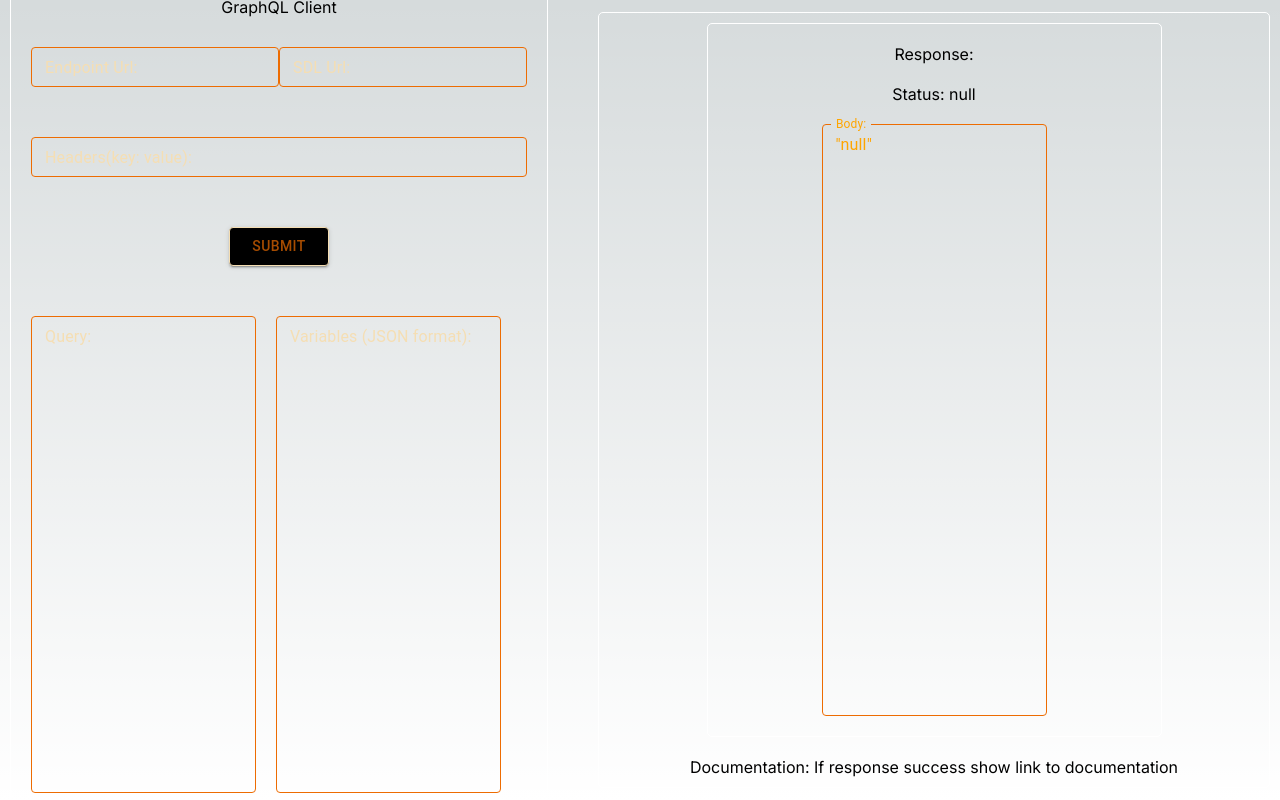
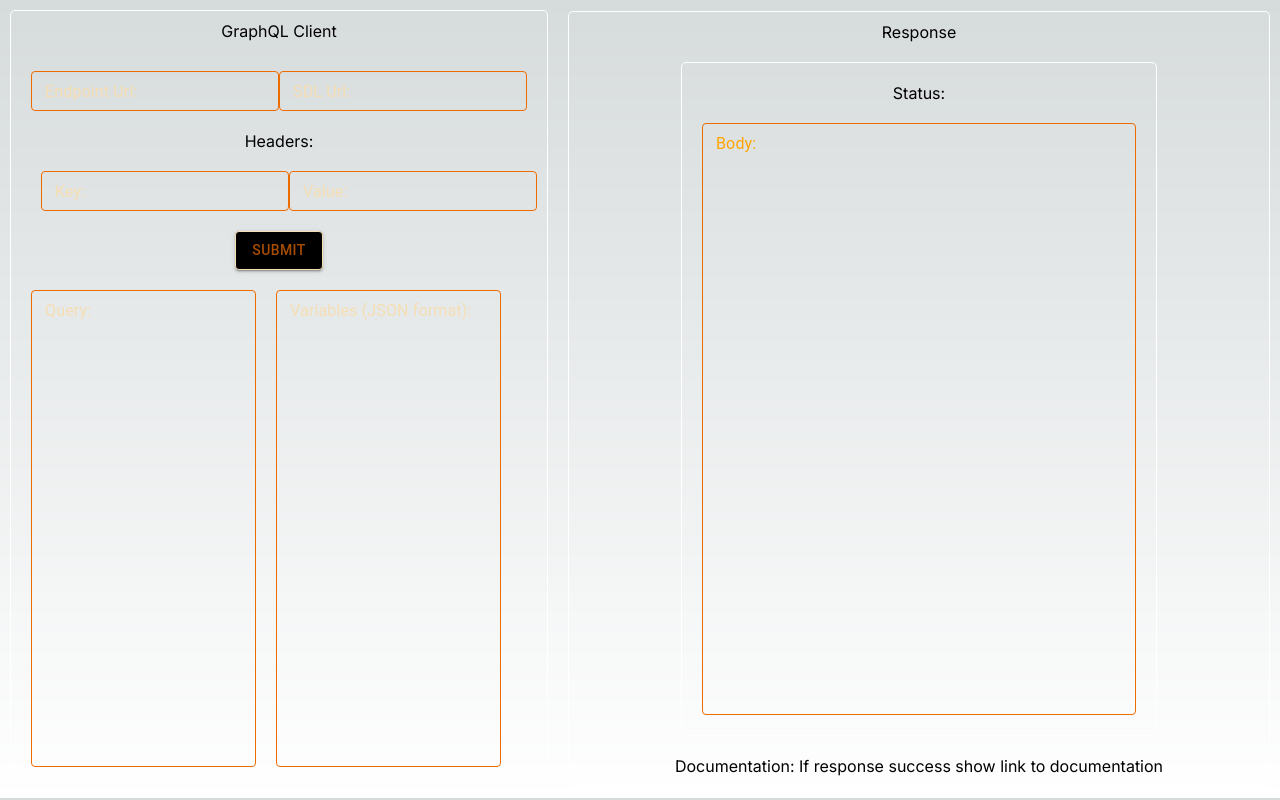
Before and after one commit to Asubas/graphiql-app, a Next.js app: page /graphql in a window 1280 px wide. Built offline with nearby package versions, Linux system fonts and the light colour scheme.

Commit message:
fix: change layout for grapql page and logic added header for request

```diff
--- a/src/app/graphql/graphql.module.scss
+++ b/src/app/graphql/graphql.module.scss
@@ -5,7 +5,7 @@
   flex-direction: column;
   justify-content: space-between;
   align-items: center;
-  gap: 50px;
+  gap: 20px;
   padding: 10px;
 
   .graphql-container,
@@ -51,11 +51,12 @@
     }
   }
 
-  .submit {
+  .submit,
+  .addHeader {
     color: #a64c01;
     background-color: #000000;
     border: 1px solid #f5deb3;
-    width: 100px;
+    width: max-content;
     align-self: center;
 
     &:hover {
@@ -67,12 +68,35 @@
 .graphql {
   width: 100%;
   flex-direction: row;
-  height: 100vh;
+  height: 100%;
+}
+
+.headers,
+.headersContainer {
+  display: flex;
+  justify-content: space-evenly;
+}
+
+.headers {
+  flex-wrap: wrap;
+  justify-content: center;
+  align-items: center;
+  gap: 10px;
+  max-width: 950px;
+  max-height: 100px;
+  overflow-y: scroll;
+  margin: 0 auto;
+  position: relative;
+  left: 10px;
+}
+
+.headerTitle {
+  text-align: center;
 }
 
 .header {
   display: block;
-  width: 100%;
+  width: max-content;
 
   &* {
     width: 100%;
--- a/src/app/graphql/page.tsx
+++ b/src/app/graphql/page.tsx
@@ -1,47 +1,26 @@
 'use client';
+import pages from './graphql.module.scss';
 import { useForm } from 'react-hook-form';
-import pages from './graphql.module.scss';
 import { useState } from 'react';
 import { GraphQLResponse, FormData } from '@/src/components/interfaces/graphQlInterface';
+import { Button, TextField } from '@mui/material';
+import { sendResponse } from '../../services/responses/sendResponse';
+import { RequestTextField } from '../../components/inputs/requestFieldInput/requestTextField';
 import { TextFieldInput } from '@/src/components/inputs/textFieldInput/textFieldInput';
-import { Button, TextField, styled } from '@mui/material';
-import { sendResponse } from './sendResponse';
-import MyTextField from './testTextField';
-
-const StyledTextField = styled(TextField)(({ theme }) => ({
-  '& label': {
-    color: 'orange', // Цвет для label
-  },
-  '& .MuiInputBase-input': {
-    color: 'orange', // Цвет текста
-  },
-  '& .MuiOutlinedInput-notchedOutline': {
-    borderColor: theme.palette.warning.main, // Цвет границы в обычном состоянии
-  },
-  '& .MuiOutlinedInput-root:hover .MuiOutlinedInput-notchedOutline': {
-    borderColor: theme.palette.warning.main, // Цвет границы при наведении
-  },
-  '& .MuiOutlinedInput-root.Mui-focused .MuiOutlinedInput-notchedOutline': {
-    borderColor: theme.palette.warning.main, // Цвет границы при фокусе
-  },
-  '& .MuiInputLabel-root.Mui-focused': {
-    color: 'orange', // Цвет label при фокусе
-  },
-}));
 
 const GraphQLClient = () => {
   const { register, handleSubmit, reset, setValue } = useForm<FormData>();
   const [response, setResponse] = useState<GraphQLResponse | null>(null);
   const [status, setStatus] = useState<number | null>(null);
-
+  const [headersList, setHeadersList] = useState<{ key: string; value: string }[]>([
+    { key: '', value: '' },
+  ]);
   const onSubmit = async (data: FormData) => {
-    const { endpointUrl, sdlUrl, headers, query, variables } = data;
+    const { endpointUrl, sdlUrl, headersKey, headersValue, query, variables } = data;
     const headersObj: Record<string, string> = {};
 
-    if (headers) {
-      const headerArray = headers.split(',');
-      headerArray.forEach((header: string) => {
-        const [key, value] = header.split(':');
+    if (headersKey && headersValue) {
+      headersList.forEach(({ key, value }: { key: string; value: string }) => {
         headersObj[key.trim()] = value.trim();
       });
     }
@@ -58,6 +37,20 @@ const GraphQLClient = () => {
     }
   };
 
+  const handleHeaderKeyChange = (index: number, value: string) => {
+    const newHeadersList = [...headersList];
+    newHeadersList[index].key = value;
+    if (value.trim() && newHeadersList.length === index + 1) {
+      newHeadersList.push({ key: '', value: '' });
+    }
+    setHeadersList(newHeadersList);
+  };
+  const handleHeaderValueChange = (index: number, value: string) => {
+    const newHeadersList = [...headersList];
+    newHeadersList[index].value = value;
+    setHeadersList(newHeadersList);
+  };
+
   return (
     <section className={pages.graphql}>
       <section className={pages['graphql-container']}>
@@ -67,11 +60,27 @@ const GraphQLClient = () => {
             <TextFieldInput label="Endpoint Url:" register={register('endpointUrl')} />
             <TextFieldInput label="SDL Url:" register={register('sdlUrl')} />
           </div>
-          <TextFieldInput
-            label="Headers(key: value):"
-            register={register('headers')}
-            customClass={pages.header}
-          />
+          <p className={pages.headerTitle}>Headers:</p>
+          <div className={pages.headers}>
+            {headersList.map((header, index) => (
+              <div key={index} className={pages.headersContainer}>
+                <TextFieldInput
+                  label="Key:"
+                  customClass={pages.header}
+                  InputProps={{
+                    onChange: (e) => handleHeaderKeyChange(index, e.target.value),
+                  }}
+                />
+                <TextFieldInput
+                  label="Value:"
+                  customClass={pages.header}
+                  InputProps={{
+                    onChange: (e) => handleHeaderValueChange(index, e.target.value),
+                  }}
+                />
+              </div>
+            ))}
+          </div>
           <Button className={pages.submit} variant="contained" type="submit">
             Submit
           </Button>
@@ -87,22 +96,10 @@ const GraphQLClient = () => {
         </form>
       </section>
       <section className={pages['response-container']}>
+        <p> Response</p>
         <div className={pages.response}>
-          <p> Response: </p>
-          <p>Status: {status ? status : 'null'}</p>
-          {/* <TextField
-            className={`${pages.area}`}
-            id={'outlined-basic'}
-            label="Body: "
-            variant="outlined"
-            size="small"
-            color="warning"
-            multiline
-            rows={25}
-            defaultValue=""
-            value={response ? JSON.stringify(response, null, 2) : 'null'}
-          /> */}
-          <MyTextField response={response ? response : 'null'} />
+          <p>Status: {status ? status : ''}</p>
+          <RequestTextField response={response ? response : ''} />
         </div>
         <p>
           Documentation:{' '}
--- a/src/app/graphql/testTextField.tsx
+++ b/src/components/inputs/requestFieldInput/requestTextField.tsx
@@ -1,5 +1,4 @@
 import { TextField, styled } from '@mui/material';
-import { useTheme } from '@mui/material/styles';
 
 const StyledTextField = styled(TextField)(({ theme }) => ({
   '& label': {
@@ -22,7 +21,7 @@ const StyledTextField = styled(TextField)(({ theme }) => ({
   },
 }));
 
-function MyTextField({ response }) {
+function RequestTextField({ response }: { response: unknown }) {
   return (
     <StyledTextField
       id={'outlined-basic'}
@@ -32,10 +31,10 @@ function MyTextField({ response }) {
       color="warning"
       multiline
       rows={25}
-      defaultValue=""
-      value={response ? JSON.stringify(response, null, 2) : 'null'}
+      fullWidth={true}
+      value={response ? JSON.stringify(response, null, 2) : ''}
     />
   );
 }
 
-export default MyTextField;
+export { RequestTextField };
--- a/src/components/inputs/textFieldInput/textFieldInput.tsx
+++ b/src/components/inputs/textFieldInput/textFieldInput.tsx
@@ -54,6 +54,11 @@ function TextFieldInput<TFieldValues extends FieldValues>({
       {...register}
       InputProps={{
         ...InputProps,
+        onChange: (e) => {
+          if (InputProps.onChange) {
+            InputProps.onChange(e);
+          }
+        },
       }}
       defaultValue={defaultValue}
     />
--- a/src/components/interfaces/graphQlInterface.ts
+++ b/src/components/interfaces/graphQlInterface.ts
@@ -7,7 +7,8 @@ export interface ErrorResponse {
 export interface FormData {
   endpointUrl: string;
   sdlUrl: string;
-  headers: string;
+  headersKey?: string;
+  headersValue?: string;
   query: string;
   variables: string;
 }
```
Also changed, not shown: src/services/responses/sendResponse.ts (renamed from src/app/graphql/sendResponse.ts).
